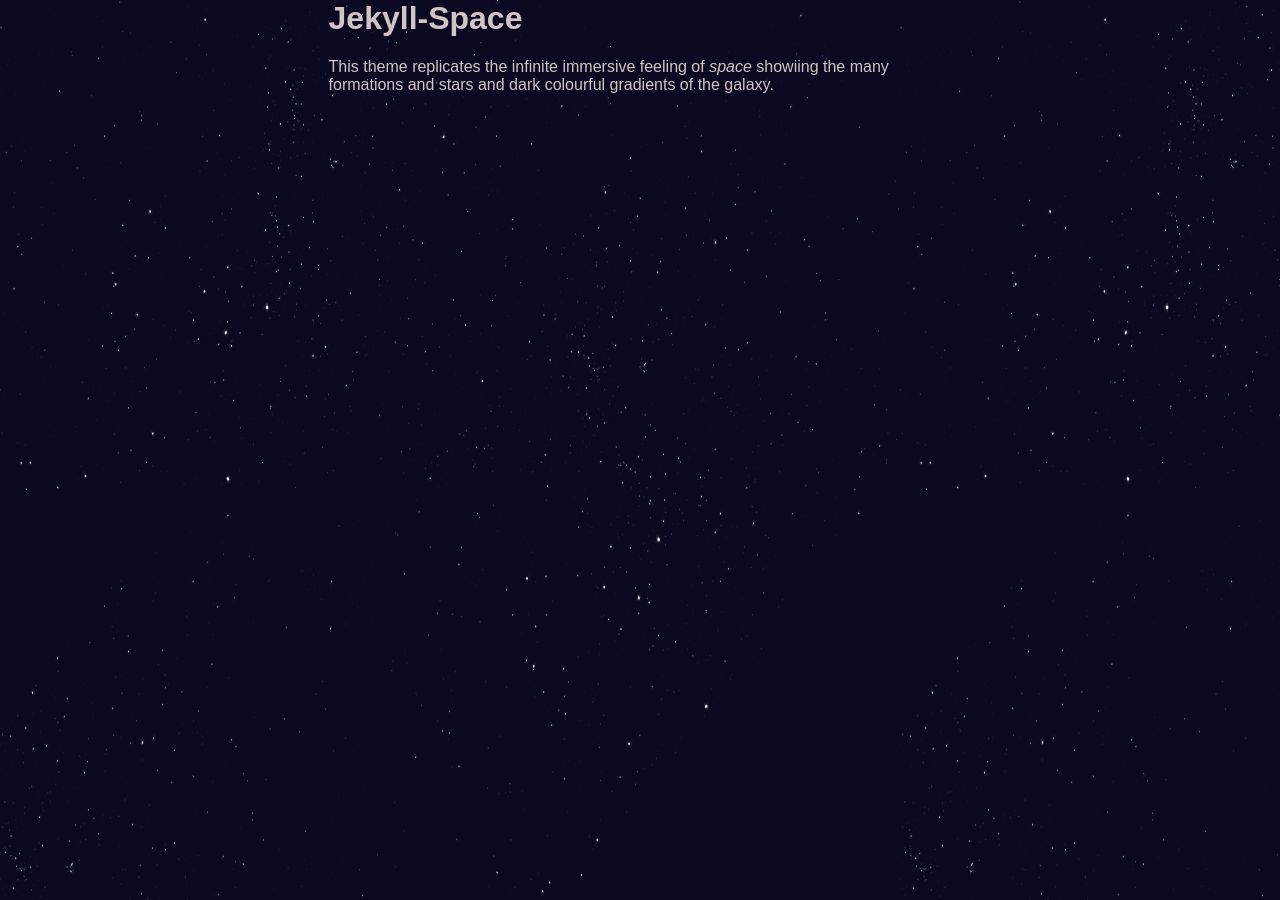
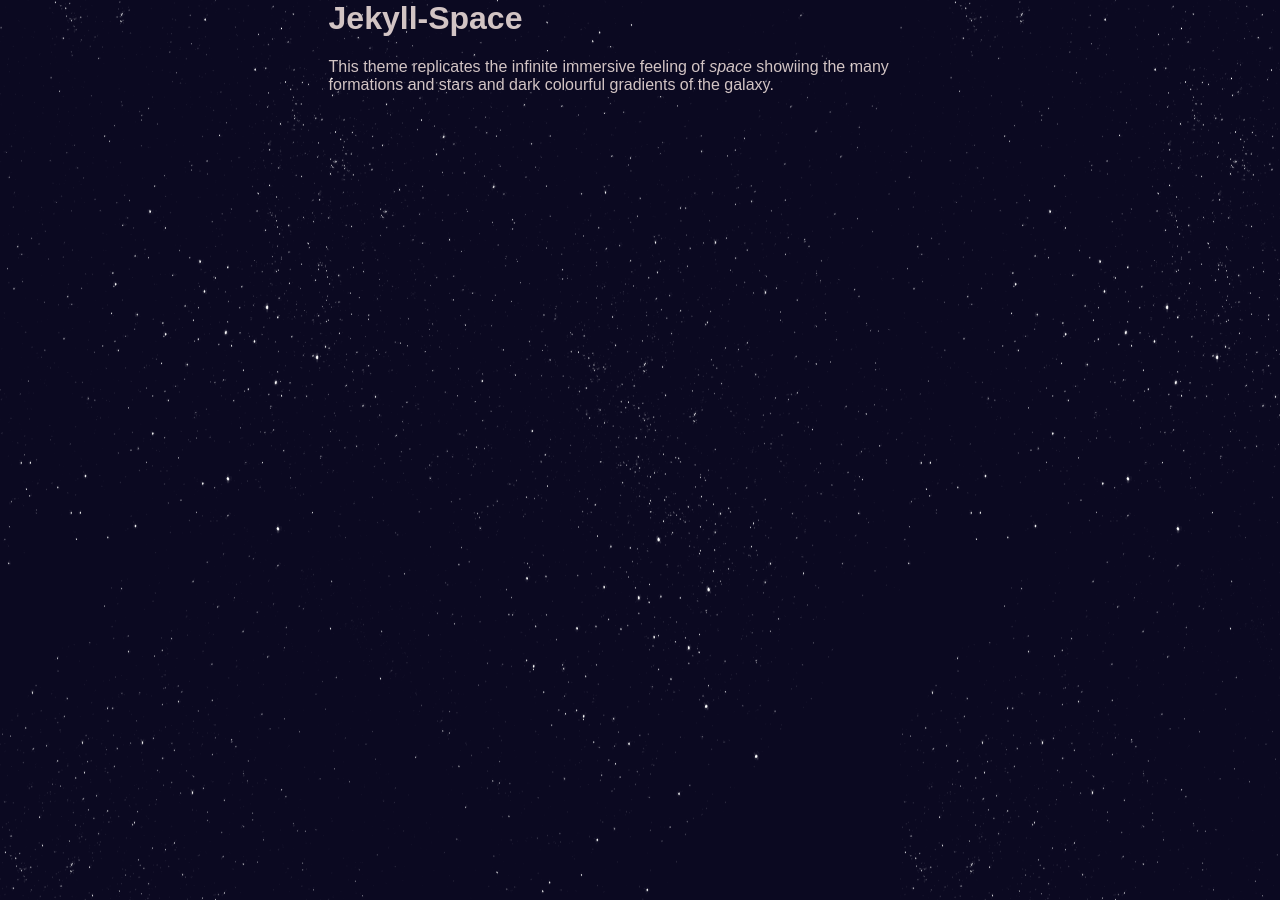
Before and after one commit to tacocatCLAUS/jekyll-space, a Jekyll site: the page built from index.md, in a window 1280 px wide. Built offline with Jekyll 4.4.1, drawn with Linux system fonts in a browser that asks for light colours.

Commit message:
Update base.scss

```diff
--- a/_sass/base.scss
+++ b/_sass/base.scss
@@ -12,7 +12,10 @@ body {
     left: 0;
     width: 100vw;
     height: 100vh;
-    background-image: url('/assets/stars.png');
-    background-repeat: repeat;
-    background-size: 900px 900px;
+    background-image:
+        url('/assets/stars.png'),
+        url('/assets/stars.png');
+    background-repeat: repeat, repeat;
+    background-size: 900px 900px, 900px 900px;
+    background-position: 0 0, 50px 50px;
 }
```
